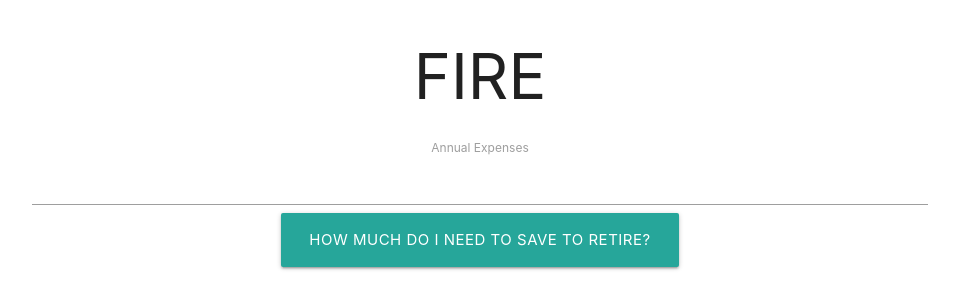
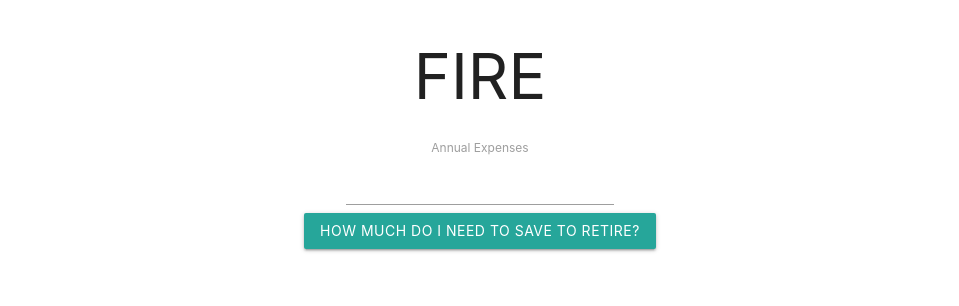
Before and after one commit to eating247/fire_calc, a plain HTML site: page index.html in a window 1280 px wide. Shown: the whole page, without its empty margins (160-1119 px from the left). Drawn offline with nearby package versions, Linux system fonts and the light colour scheme.

Commit message:
add grid

```diff
--- a/index.html
+++ b/index.html
@@ -16,13 +16,20 @@
 
 
 <div class="container center-align">
+  <div class="row">
+
+    <div class="col s12">
       <div id="fire">
         <h1>{{message}}</h1>
+
+        <div class="col s4 offset-s4">
           <label>Annual Expenses</label>
           <input type="number" v-model="expenses">
+        </div>
 
 
-    <button class="waves-effect waves-light btn-large" v-on:click="calculate">How much do I need to save to retire?</button>
+
+        <button class="waves-effect waves-light btn" v-on:click="calculate">How much do I need to save to retire?</button>
 
         <!-- <h1>{{expenses * 25}}</h1> -->
 
@@ -33,6 +40,10 @@
     </div>
 
 
+  </div>
+</div>
+
+
 
   <script type="text/javascript" src="app.js"></script>
 </body>
```
Lines whose indentation alone changed are shown as unchanged.
